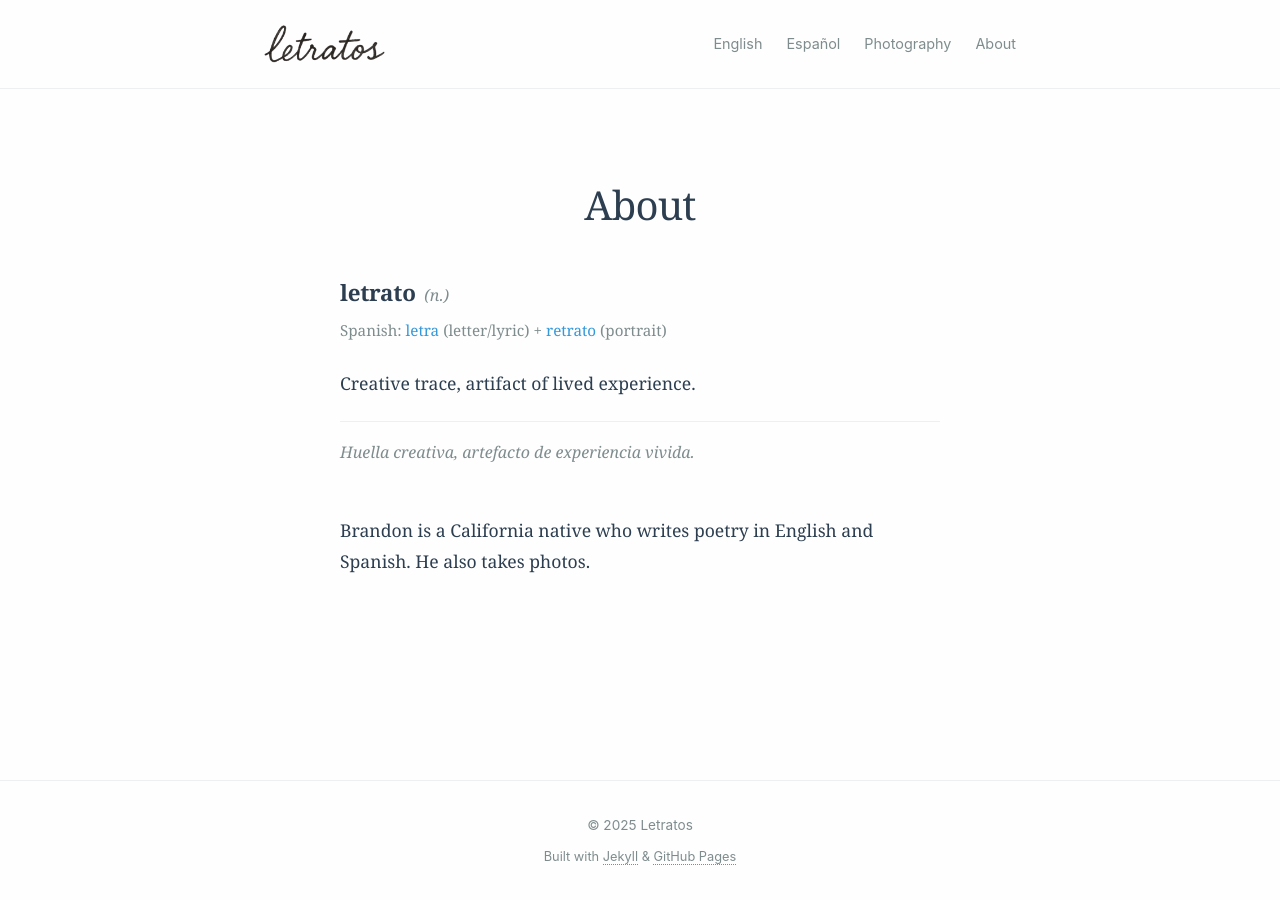
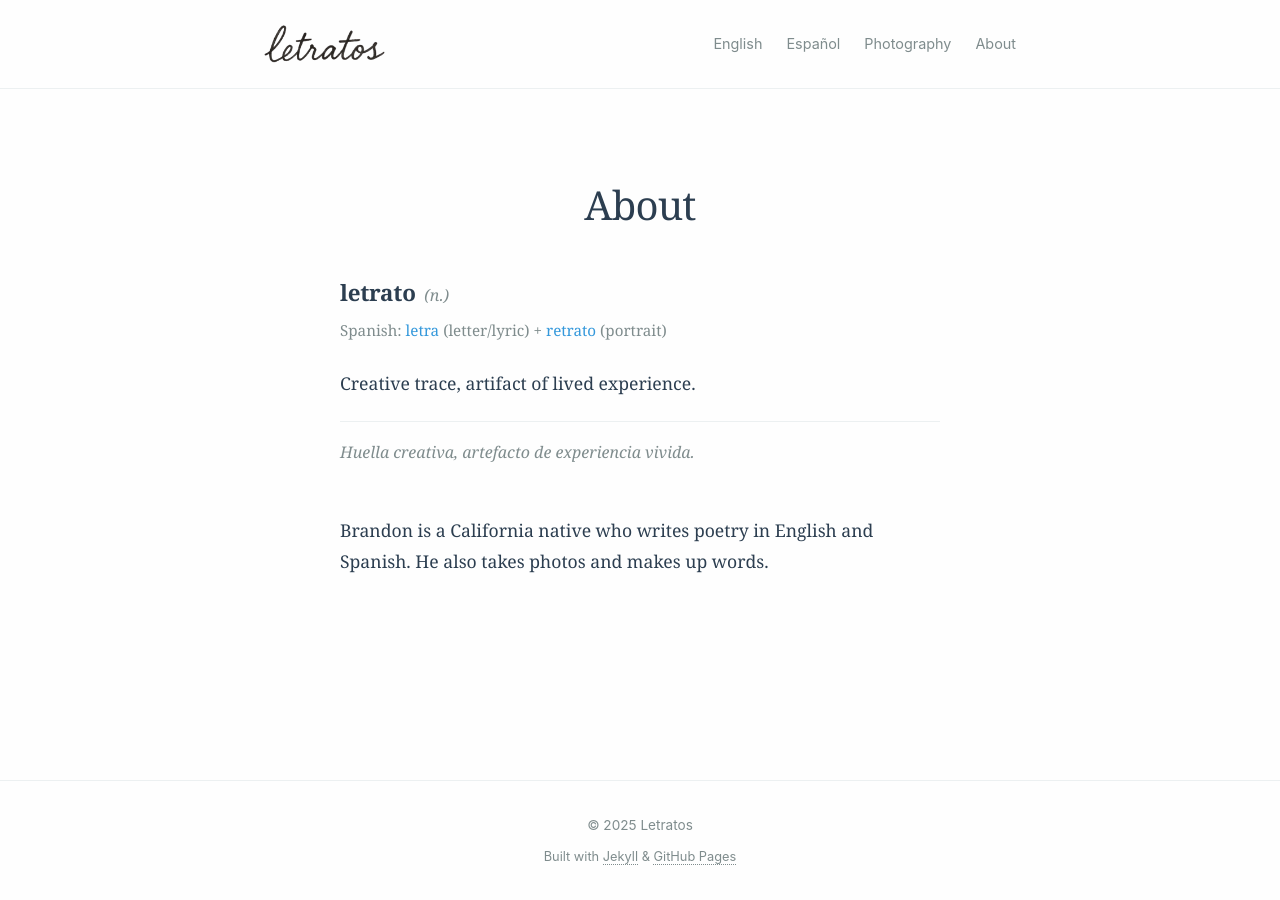
Before and after one commit to bjpl/letratos, a Jekyll site: the page built from about.md, in a window 1280 px wide. Built offline with Jekyll 4.4.1, drawn with Linux system fonts in a browser that asks for light colours.

Commit message:
Update bio to include linguistic creativity
- Changed "He also takes photos" to "He also takes photos and makes up words"
- References the creative invention of words like "letrato"
- Highlights linguistic playfulness alongside visual arts

🤖 Generated with Claude Code

Co-Authored-By: Claude <noreply@anthropic.com>

```diff
--- a/about.md
+++ b/about.md
@@ -21,6 +21,6 @@ permalink: /about/
   </div>
 
   <div class="bio">
-    <p>Brandon is a California native who writes poetry in English and Spanish. He also takes photos.</p>
+    <p>Brandon is a California native who writes poetry in English and Spanish. He also takes photos and makes up words.</p>
   </div>
 </div>
```
